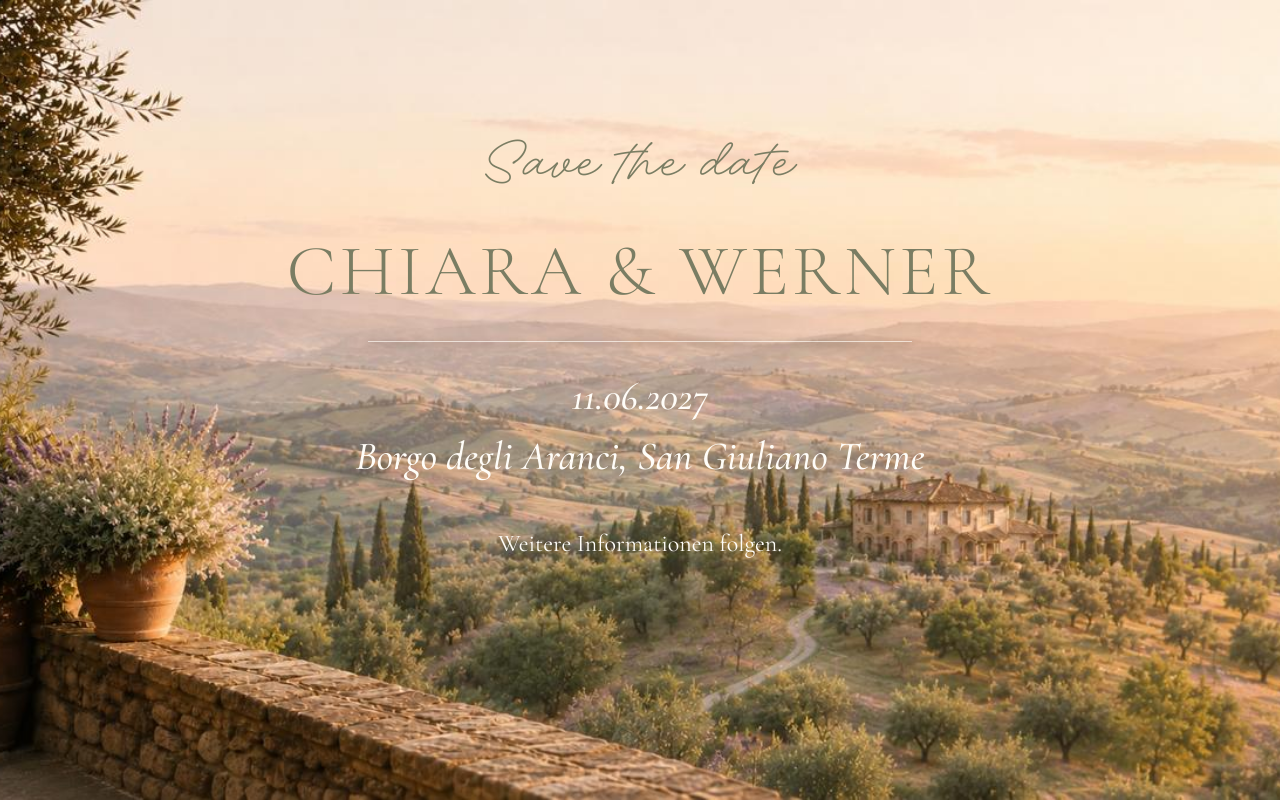
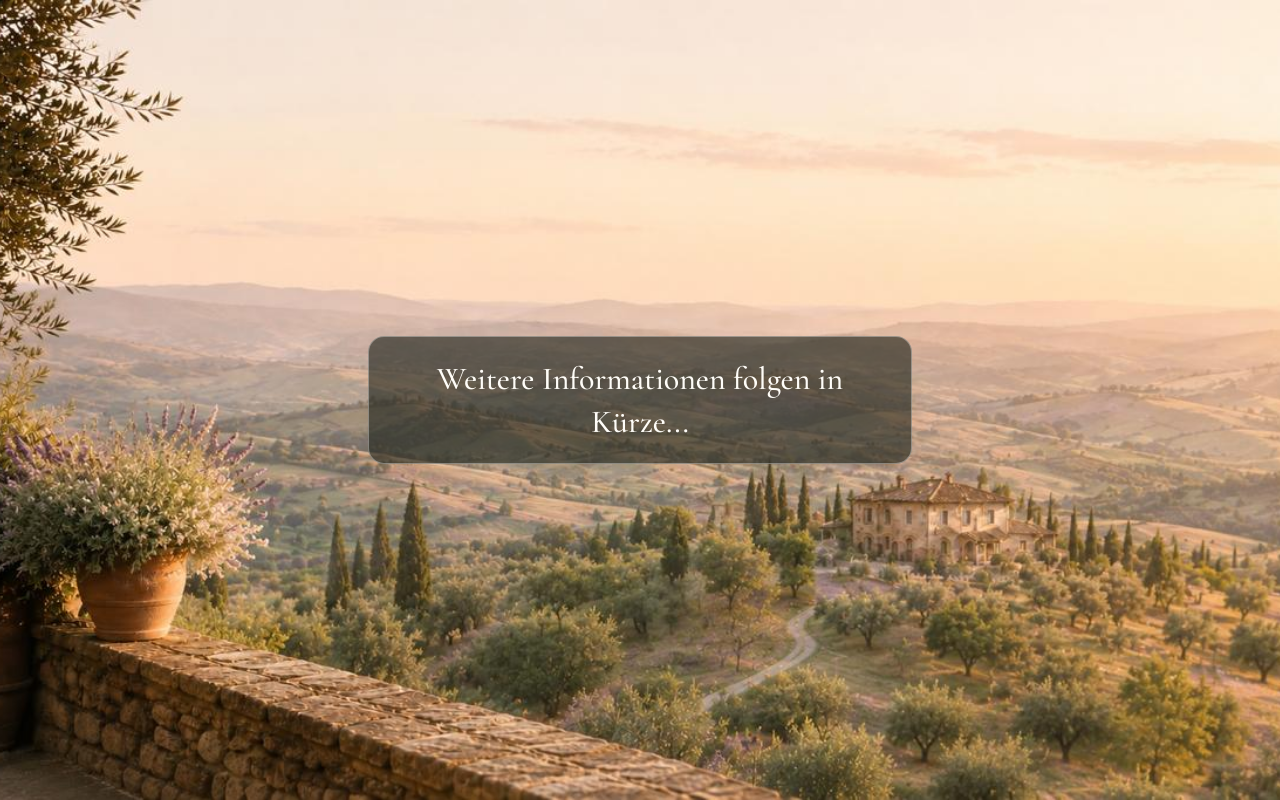
Before and after one commit to Werner-Prbk/chiara-e-werner, a plain HTML site: page de/index.html in a window 1280 px wide. Drawn offline with nearby package versions, Linux system fonts and the light colour scheme.

Commit message:
fix language dependent index files

```diff
--- a/assets/css/styles.css
+++ b/assets/css/styles.css
@@ -161,6 +161,19 @@ body {
   line-height: 1.5;
 }
 
+.coming-soon {
+  width: 100%;
+  max-width: 34rem;
+  margin: 0;
+  padding: 1.25rem 1.5rem;
+  border: 1px solid rgba(255, 253, 248, 0.35);
+  border-radius: 1rem;
+  background: rgba(31, 36, 28, 0.62);
+  font-size: 2rem;
+  font-weight: 500;
+  line-height: 1.35;
+}
+
 .visually-hidden {
   position: absolute;
   width: 1px;
--- a/de/index.html
+++ b/de/index.html
@@ -4,24 +4,16 @@
     <meta charset="utf-8">
     <meta name="viewport" content="width=device-width, initial-scale=1">
     <meta name="description" content="Informationen zur Hochzeit von Chiara und Werner am 11. Juni 2027 in der Toskana.">
-    <title>Chiara &amp; Werner — Hochzeit</title>
+    <title>Chiara &amp; Werner &mdash; Hochzeit</title>
 
     <link rel="preconnect" href="https://fonts.googleapis.com">
     <link rel="preconnect" href="https://fonts.gstatic.com" crossorigin>
     <link href="https://fonts.googleapis.com/css2?family=Cormorant+Garamond:ital,wght@0,300..700;1,300..700&amp;display=swap" rel="stylesheet">
-    <link rel="preload" href="../assets/fonts/AdventuresUnlimited-ScriptRg.woff2" as="font" type="font/woff2" crossorigin>
     <link rel="stylesheet" href="../assets/css/styles.css">
   </head>
-  <body>
+  <body class="placeholder-page">
     <main class="hero">
-      <section class="event-card" aria-labelledby="couple-names">
-        <p class="save-the-date">Save the date</p>
-        <h1 class="names" id="couple-names">Chiara <span aria-hidden="true">&amp;</span><span class="visually-hidden">und</span> Werner</h1>
-        <div class="separator" aria-hidden="true"></div>
-        <p class="date"><time datetime="2027-06-11">11.06.2027</time></p>
-        <address class="location">Borgo degli Aranci, San Giuliano Terme</address>
-        <p class="placeholder">Weitere Informationen folgen.</p>
-      </section>
+      <h1 class="coming-soon">Weitere Informationen folgen in Kürze...</h1>
     </main>
   </body>
 </html>
```
Also changed, not shown: index.html (+2 -2 lines), it/index.html (+3 -11 lines), 2 other files.
